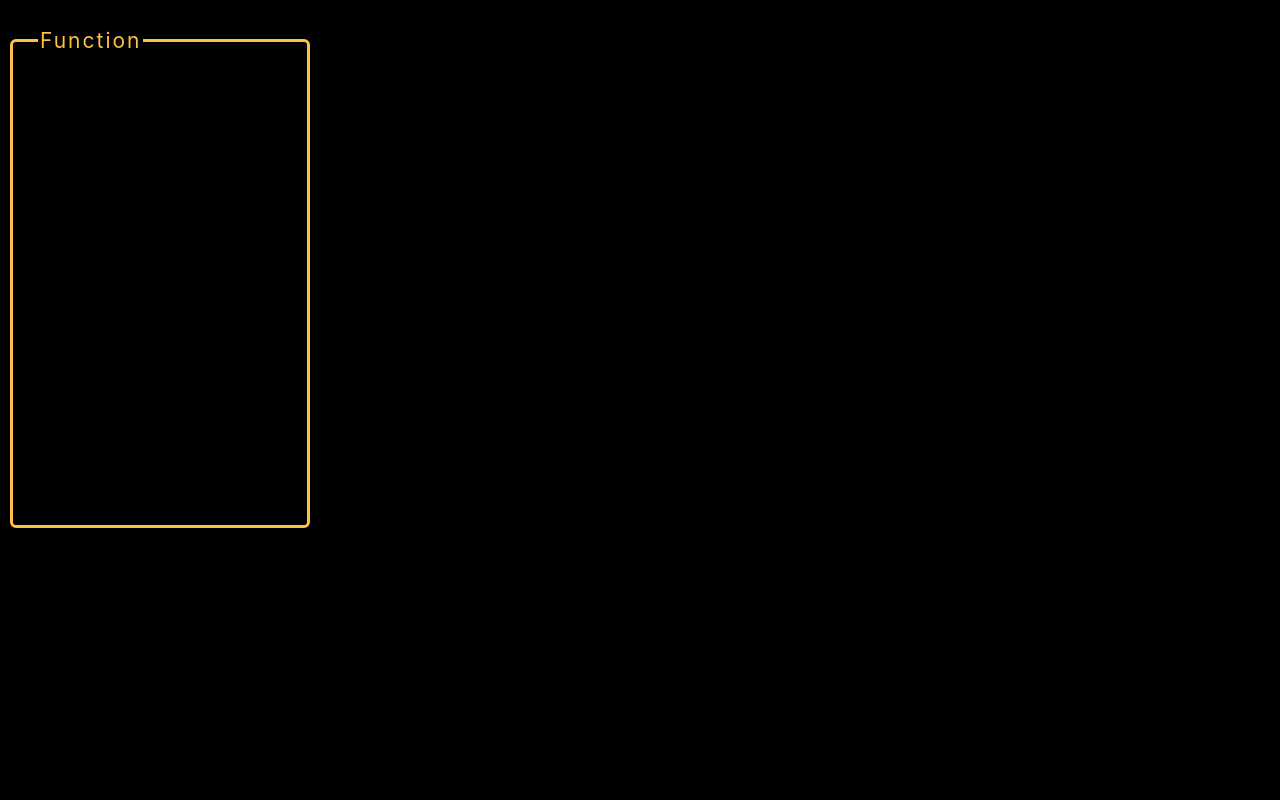
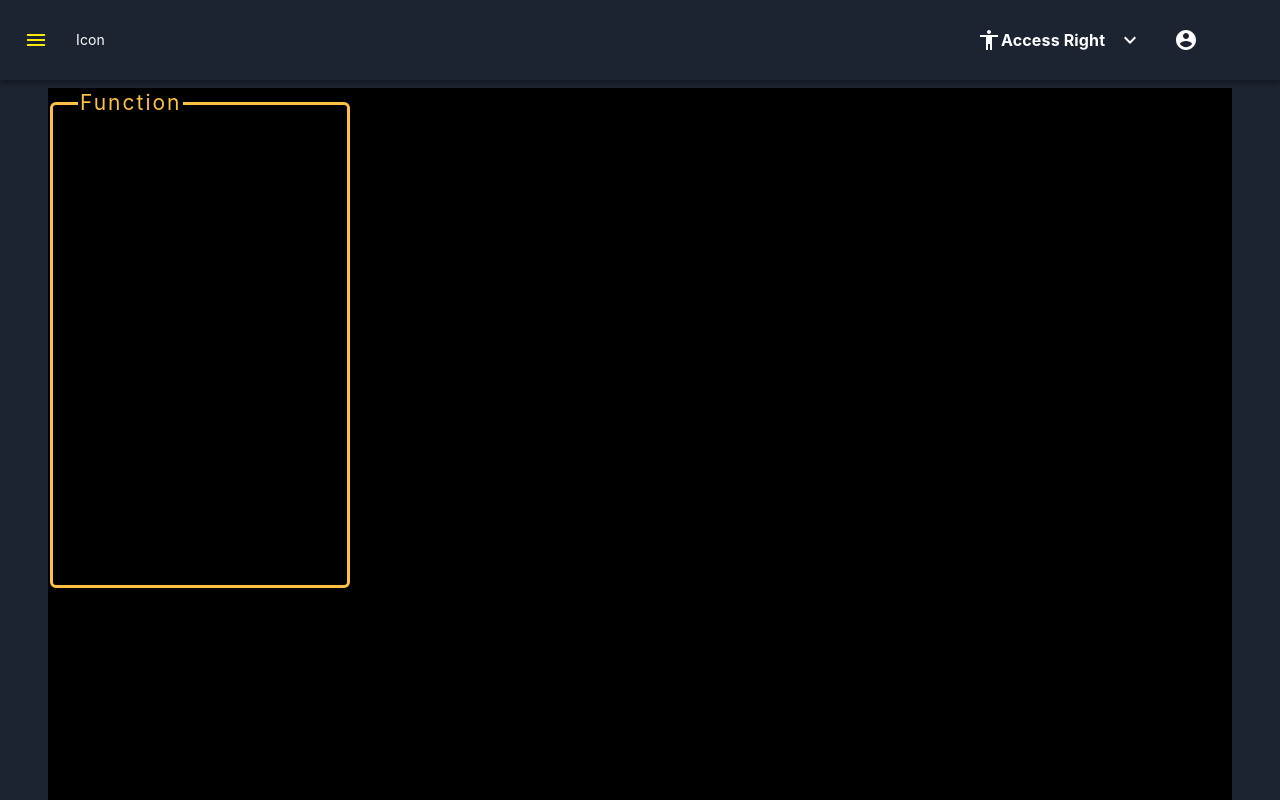
Before and after one commit to k0hei2025/code-map, a Next.js app: page / in a window 1280 px wide. Shown: the top 800 px of the page. Built offline with nearby package versions, Linux system fonts and the light colour scheme.

Commit message:
wathc thhis

```diff
--- a/components/Box.js
+++ b/components/Box.js
@@ -12,3 +12,9 @@ function Box() {
 }
 
 export default Box
+
+/**
+ *   state {
+ *
+ * }
+ */
--- /dev/null
+++ b/components/NavigationBar/Navigation.jsx
@@ -0,0 +1,253 @@
+import React from 'react';
+import clsx from 'clsx';
+import { makeStyles, useTheme } from '@material-ui/core/styles';
+import Drawer from '@material-ui/core/Drawer';
+import CssBaseline from '@material-ui/core/CssBaseline';
+import AppBar from '@material-ui/core/AppBar';
+import Toolbar from '@material-ui/core/Toolbar';
+import List from '@material-ui/core/List';
+import Typography from '@material-ui/core/Typography';
+import Divider from '@material-ui/core/Divider';
+import IconButton from '@material-ui/core/IconButton';
+import MenuIcon from '@material-ui/icons/Menu';
+import ChevronLeftIcon from '@material-ui/icons/ChevronLeft';
+import ChevronRightIcon from '@material-ui/icons/ChevronRight';
+import ListItem from '@material-ui/core/ListItem';
+import ListItemIcon from '@material-ui/core/ListItemIcon';
+import ListItemText from '@material-ui/core/ListItemText';
+import InboxIcon from '@material-ui/icons/MoveToInbox';
+import MailIcon from '@material-ui/icons/Mail';
+import Box from '../Box'
+import { Badge, Collapse, Container, Grid, Menu, MenuItem } from '@material-ui/core';
+import { Accessibility, AccountCircle, ExpandLess, ExpandMore, StarBorder } from '@material-ui/icons';
+import {sideFileData} from './SidebarFileData.js'
+
+
+const drawerWidth = 240;
+
+const useStyles = makeStyles(theme => ({
+  root: {
+    display: 'flex',
+
+  },
+
+  appIcon:{
+   color:"#F7EA00"
+  },
+
+  appBar: {
+    backgroundColor: 'transparent',
+    transition: theme.transitions.create(['margin', 'width'], {
+      easing: theme.transitions.easing.sharp,
+      duration: theme.transitions.duration.leavingScreen
+    })
+  },
+  appBarShift: {
+    width: `calc(100% - ${drawerWidth}px)`,
+    marginLeft: drawerWidth,
+    transition: theme.transitions.create(['margin', 'width'], {
+      easing: theme.transitions.easing.easeOut,
+      duration: theme.transitions.duration.enteringScreen
+    })
+  },
+  menuButton: {
+    marginRight: theme.spacing(2)
+  },
+  hide: {
+    display: 'none'
+  },
+   nested: {
+    paddingLeft: theme.spacing(4),
+  },
+  drawer: {
+    width: drawerWidth,
+    flexShrink: 0
+  },
+  codeCenter:{
+                 backgroundColor:"#000000",
+                 paddingBottom:"50rem"
+
+  },
+  drawerPaper: {
+    width: drawerWidth
+  },
+  drawerHeader: {
+    display: 'flex',
+
+    alignItems: 'center',
+    padding: theme.spacing(0, 1),
+    // necessary for content to be below app bar
+    ...theme.mixins.toolbar,
+    justifyContent: 'flex-end'
+  },
+  content: {
+    flexGrow: 1,
+    padding: theme.spacing(3),
+    transition: theme.transitions.create('margin', {
+      easing: theme.transitions.easing.sharp,
+      duration: theme.transitions.duration.leavingScreen
+    }),
+    marginLeft: -drawerWidth,
+
+  },
+  contentShift: {
+
+    transition: theme.transitions.create('margin', {
+      easing: theme.transitions.easing.easeOut,
+      duration: theme.transitions.duration.enteringScreen
+    }),
+    marginLeft: 0
+  }
+}));
+
+export default function PersistentDrawerLeft() {
+  const classes = useStyles();
+  const theme = useTheme();
+  const [open, setOpen] = React.useState(false);
+    const [Req, setReq] = React.useState(false);
+   const [_Req, _setReq] = React.useState(false);
+
+
+  const handleDrawerOpen = () => {
+    setOpen(true);
+  };
+
+  const handleDrawerClose = () => {
+    setOpen(false);
+  };
+
+
+  const handleClick = () => {
+    setReq(!Req);
+  };
+
+
+  const _handleClick = () => {
+    _setReq(!_Req);
+  };
+
+  const content =  <p> <b> Access Right </b> </p>
+
+  return (
+    <div className={classes.root}>
+      <CssBaseline />
+      <AppBar
+        position="fixed"
+        className={clsx(classes.appBar, {
+          [classes.appBarShift]: open
+        })}
+      >
+        <Toolbar>
+          <IconButton
+
+            aria-label="open drawer"
+            onClick={handleDrawerOpen}
+            edge="start"
+            className={clsx(classes.menuButton, open && classes.hide  , classes.appIcon)}
+          >
+            <MenuIcon />
+          </IconButton>
+
+          <Grid md='9' sm='2' >
+           Icon
+          </Grid>
+          <Grid md='2'>
+
+       <ListItem button onClick={handleClick}>
+
+           <Accessibility/>
+
+        <ListItemText primary={content} />
+        {Req ? <ExpandLess /> : <ExpandMore />}
+      </ListItem>
+      <Collapse in={Req} timeout="auto" unmountOnExit>
+        <List component="div" disablePadding>
+          <ListItem button className={classes.nested}>
+            <ListItemIcon>
+              <StarBorder />
+            </ListItemIcon>
+            <ListItemText primary="Starred" />
+          </ListItem>
+        </List>
+      </Collapse>
+          </Grid>
+         <Grid md='1'>
+
+          <ListItem button onClick={_handleClick}>
+
+           <AccountCircle/>
+
+      </ListItem>
+      <Collapse in={_Req} timeout="auto" unmountOnExit>
+        <List component="div" disablePadding>
+          <ListItem button className={classes.nested}>
+
+            <ListItemText primary="My page" />
+
+
+          </ListItem>
+       <ListItem button className={classes.nested}>
+
+            <ListItemText primary="Logout" />
+
+
+          </ListItem>
+        </List>
+      </Collapse>
+
+
+          </Grid>
+
+
+        </Toolbar>
+
+      </AppBar>
+      <Drawer
+        className={classes.drawer}
+        variant="persistent"
+        anchor="left"
+        open={open}
+        classes={{
+          paper: classes.drawerPaper
+        }}
+      >
+        <div className={classes.drawerHeader}>
+          <IconButton onClick={handleDrawerClose}>
+            {theme.direction === 'ltr' ? (
+              <ChevronLeftIcon />
+            ) : (
+              <ChevronRightIcon />
+            )}
+          </IconButton>
+        </div>
+
+        <List>
+          {sideFileData.map((text) => (
+
+            <ListItem button  key={text.id}>
+
+              <ListItemText primary={text.containerName} />
+            </ListItem>
+          ))}
+        </List>
+        <Divider />
+
+
+
+      </Drawer>
+      <main
+        className={clsx(classes.content, {
+          [classes.contentShift]: open
+        })}
+      >
+        <div className={classes.drawerHeader} />
+        <Container maxWidth='xl'>
+        <div className={classes.codeCenter}  >
+
+          <Box />
+          </div>
+          </Container>
+      </main>
+    </div>
+  );
+}
--- /dev/null
+++ b/components/NavigationBar/SidebarFileData.js
@@ -0,0 +1,44 @@
+ export const sideFileData  = [
+                {
+                id : 1 ,
+                containerName : 'Function',
+                color:'yellow'
+               },
+                {
+                id : 2 ,
+                containerName : 'Array',
+                color:'Blue'
+               },
+                {
+                id : 3 ,
+                containerName : 'Import',
+                color:'skyBlue'
+               },
+                {
+                id : 4 ,
+                containerName : 'Export',
+                color:'lightRed'
+               },
+                {
+                id : 5 ,
+                containerName : 'State',
+                color:'D6D2C4'
+               },
+                {
+                id : 6 ,
+                containerName : 'Destination Used',
+                color:'66DE93'
+               },
+                {
+                id : 7 ,
+                containerName : 'return',
+                color:'D83A56'
+               },
+                {
+                id : 8 ,
+                containerName : 'Customised Component',
+                color:'9FE6A0'
+               },
+
+
+ ]
--- a/package.json
+++ b/package.json
@@ -8,6 +8,10 @@
     "start": "next start"
   },
   "dependencies": {
+    "@material-ui/core": "^4.11.4",
+    "@material-ui/icons": "^4.11.2",
+    "@material-ui/styles": "^4.11.4",
+    "clsx": "^1.1.1",
     "next": "11.0.1",
     "prismjs": "^1.23.0",
     "react": "17.0.2",
--- a/pages/index.js
+++ b/pages/index.js
@@ -1,10 +1,15 @@
-import React from 'react'
+import React, { Fragment } from 'react'
 import Box from '../components/Box'
+import styles from '../styles/Home.module.css'
+import NavigationBar from '../components/NavigationBar/Navigation.jsx'
 function WorkSpace() {
   return (
-    <div>
-      hello
-      <Box />
+
+    <div className={styles.frame} >
+   <NavigationBar />
+
+
+
     </div>
   )
 }
--- a/styles/Home.module.css
+++ b/styles/Home.module.css
@@ -6,6 +6,10 @@
   justify-content: first baseline;
   align-items: center;
   height: 100vh;
+}
+
+.frame {
+ background-color: #1C2431;
 }
 
 .main {
--- a/styles/globals.css
+++ b/styles/globals.css
@@ -5,7 +5,7 @@ body {
   font-family: -apple-system, BlinkMacSystemFont, Segoe UI, Roboto, Oxygen,
     Ubuntu, Cantarell, Fira Sans, Droid Sans, Helvetica Neue, sans-serif;
     background-color: #1C2431;
-    color: white;
+
 
 }
 
```
Also changed, not shown: 1 other file (tests, documents, lock files or other folders).
